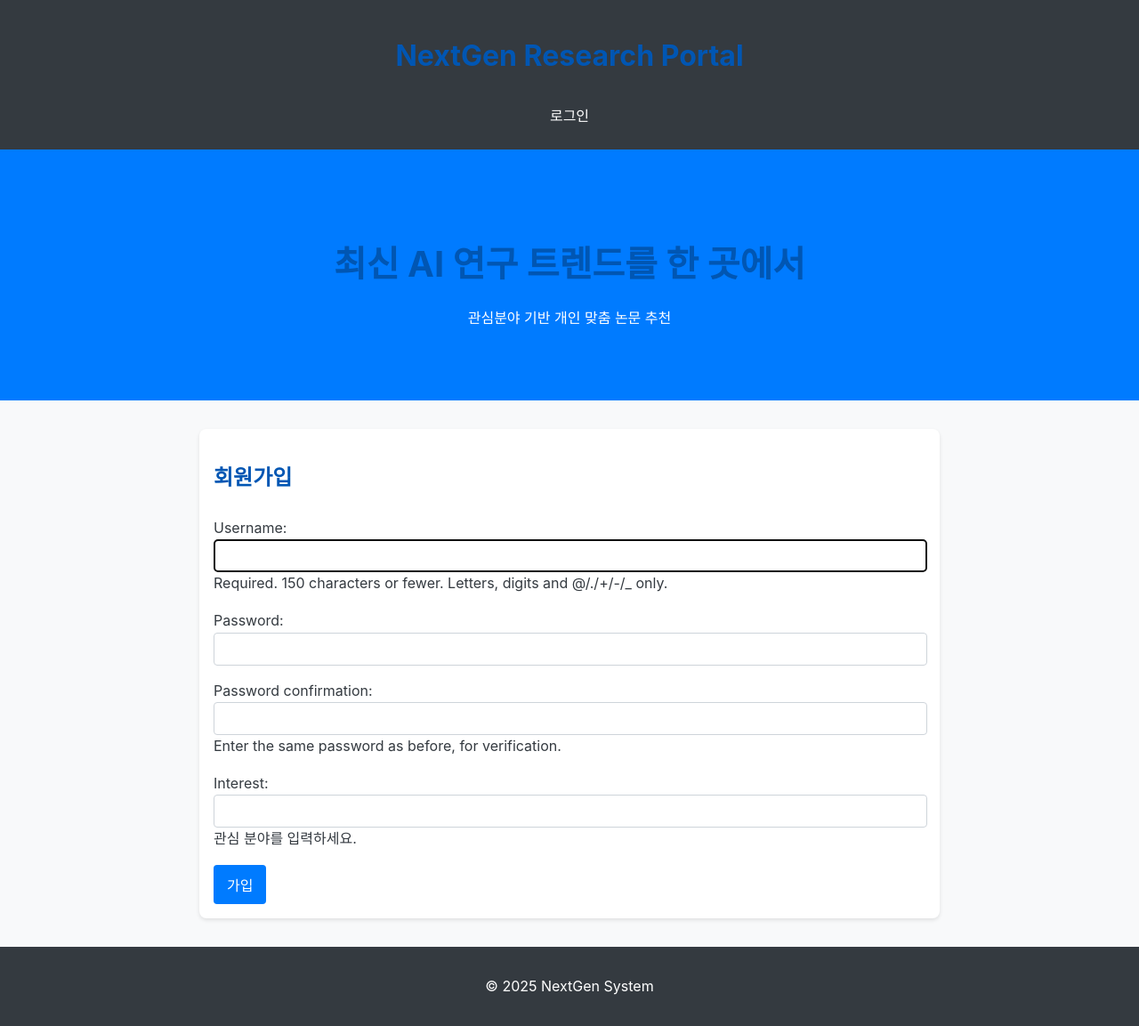
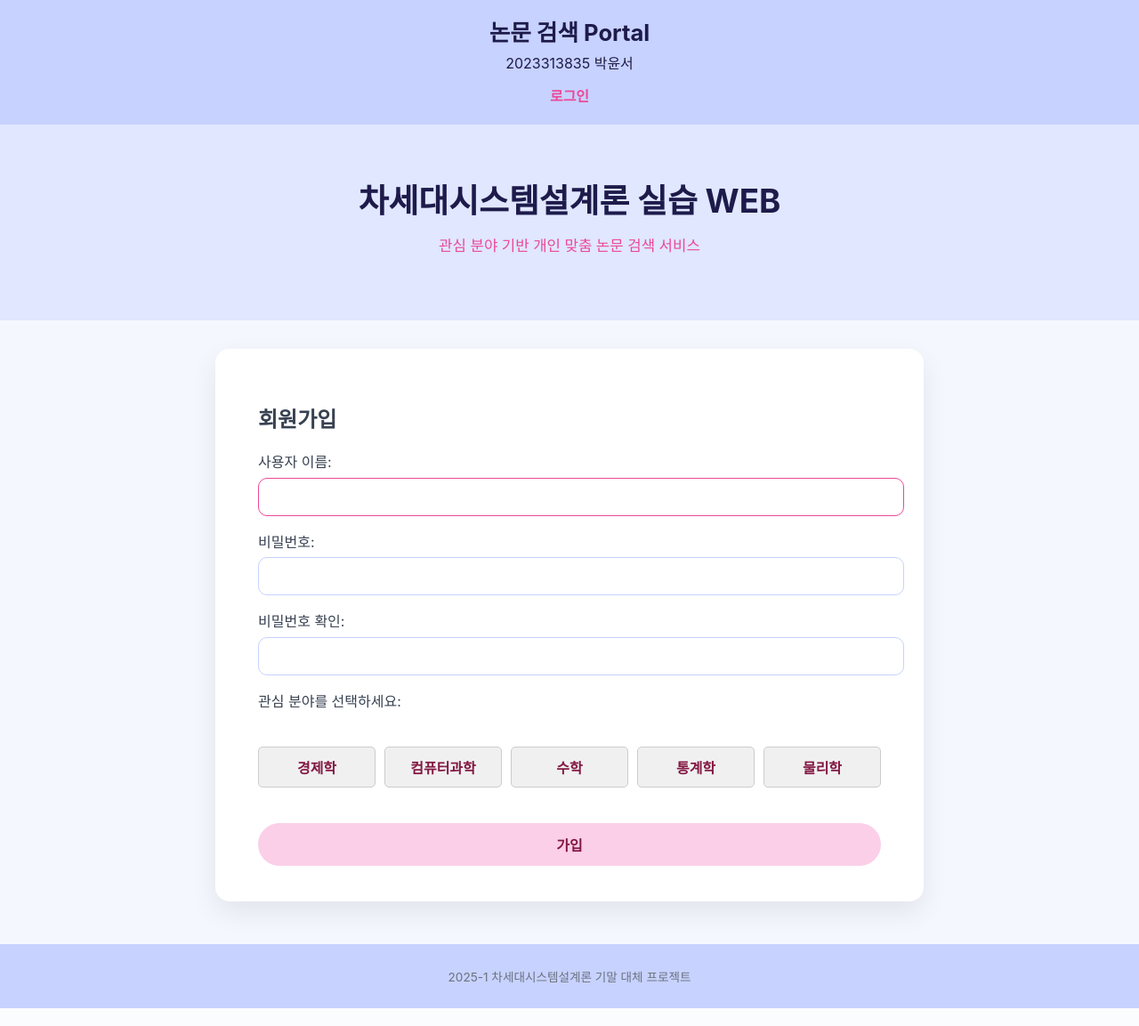
Before and after one commit to Germ-y/SKKU_LIS3050_final_project, a Django app: page /users/signup/ in a window 1280 px wide. Shown: the whole page at 89% size. Run offline with Django 5.2, Linux system fonts and the light colour scheme.

Commit message:
feat: Redesigned UI, enhanced paper crawling, and refined user profile management

```diff
--- a/config/urls.py
+++ b/config/urls.py
@@ -4,7 +4,7 @@ from django.views.generic import RedirectView
 
 urlpatterns = [
     path('admin/', admin.site.urls),
-    path('', RedirectView.as_view(url='/papers/', permanent=True)),  # 루트 URL을 /papers/로 리디렉션
+    path('', RedirectView.as_view(url='/papers/', permanent=True)),
     path('users/', include('users.urls')),
     path('papers/', include('papers.urls')),
 ]
--- a/manage.py
+++ b/manage.py
@@ -1,11 +1,8 @@
-#!/usr/bin/env python
-"""Django's command-line utility for administrative tasks."""
 import os
 import sys
 
 
 def main():
-    """Run administrative tasks."""
     os.environ.setdefault('DJANGO_SETTINGS_MODULE', 'config.settings')
     try:
         from django.core.management import execute_from_command_line
--- a/templates/base.html
+++ b/templates/base.html
@@ -3,45 +3,199 @@
 <head>
     <meta charset="UTF-8">
     <meta name="viewport" content="width=device-width, initial-scale=1.0">
-    <title>NextGen Portal</title>
+    <title>차세대시스템설계론</title>
+
     <style>
-        body { font-family: -apple-system, BlinkMacSystemFont, "Segoe UI", Roboto, "Helvetica Neue", Arial, sans-serif; line-height: 1.6; margin: 0; padding: 0; background-color: #f8f9fa; color: #343a40; }
-        header, footer { background-color: #343a40; color: white; text-align: center; padding: 1rem 0; }
-        header nav { padding: 0.5rem 0; }
-        header nav span, header nav a { color: white; margin: 0 1rem; }
-        .hero { background-color: #007bff; color: white; text-align: center; padding: 4rem 2rem; }
-        .hero h2 { font-size: 2.5rem; margin-bottom: 1rem; }
-        main { max-width: 800px; margin: 2rem auto; padding: 1rem; background-color: white; border-radius: 8px; box-shadow: 0 2px 4px rgba(0,0,0,0.1); }
-        h1, h2, h3 { color: #0056b3; }
-        a { color: #007bff; text-decoration: none; }
-        a:hover { text-decoration: underline; }
-        form { margin-top: 1.5rem; }
-        form p { margin-bottom: 1rem; }
-        input[type="text"], input[type="password"] { width: calc(100% - 20px); padding: 10px; border-radius: 4px; border: 1px solid #ced4da; }
-        button { background-color: #007bff; color: white; padding: 10px 15px; border: none; border-radius: 4px; cursor: pointer; font-size: 1rem; }
-        button:hover { background-color: #0056b3; }
-        hr { border: 0; height: 1px; background-color: #e9ecef; margin: 2rem 0; }
+        body {
+            font-family: -apple-system, BlinkMacSystemFont, "Segoe UI", Roboto, Arial, sans-serif;
+            margin: 0;
+            background-color: #f5f7ff;
+            color: #374151;
+        }
+
+        header {
+            background-color: #c7d2fe;
+            color: #1e1b4b;
+            text-align: center;
+            padding: 1rem 0;
+            min-height: 140px;
+            box-sizing: border-box;
+        }
+
+        header h1 {
+            margin: 0;
+            font-size: 1.6rem;
+        }
+
+        header h2 {
+            margin: 0.3rem 0 0;
+            font-size: 1rem;
+            font-weight: normal;
+        }
+
+        nav {
+            margin-top: 0.8rem;
+            display: flex;
+            justify-content: center;
+            align-items: center;
+            gap: 1rem;
+        }
+
+        nav span {
+            font-size: 0.95rem;
+            color: #3730a3;
+        }
+
+        .nav-guest {
+            color: #f472b6;
+            opacity: 0.8;
+        }
+
+        .link-button {
+            all: unset;
+            cursor: pointer;
+            color: #ec4899;
+            font-weight: 600;
+        }
+
+        .link-button:hover {
+            text-decoration: underline;
+        }
+
+        .hero {
+            background-color: #e0e7ff;
+            text-align: center;
+            padding: 3.5rem 1rem;
+        }
+
+        .hero h2 {
+            margin: 0;
+            font-size: 2.3rem;
+            color: #1e1b4b;
+        }
+
+        .hero p {
+            margin-top: 0.8rem;
+            font-size: 1.05rem;
+            color: #ec4899;
+            font-weight: 500;
+        }
+
+        main {
+        max-width: 700px;
+        width: 90%;
+        margin: 2rem auto 3rem;
+        background-color: white;
+        padding: 2.5rem 3rem;
+        border-radius: 16px;
+        box-shadow: 0 12px 30px rgba(0,0,0,0.08);
+        }
+
+        input[type="text"],
+        input[type="password"] {
+            width: 100%;
+            padding: 12px;
+            margin-top: 0.4rem;
+            border-radius: 10px;
+            border: 1px solid #c7d2fe;
+            font-size: 0.95rem;
+        }
+
+        input:focus {
+            outline: none;
+            border-color: #ec4899;
+        }
+
+        button {
+            margin-top: 1.5rem;
+            width: 100%;
+            background-color: #fbcfe8;
+            color: #831843;
+            border: none;
+            padding: 12px;
+            border-radius: 999px;
+            font-size: 1rem;
+            cursor: pointer;
+            font-weight: 600;
+        }
+
+        button:hover {
+            background-color: #f472b6;
+            color: white;
+        }
+
+        footer {
+            background-color: #c7d2fe;
+            color: #6b7280;
+            text-align: center;
+            padding: 0.8rem 0;
+            font-size: 0.85rem;
+        }
+
+        .paper-card {
+        position: relative;
+        padding: 1.5rem 1.5rem 3rem;
+        border-bottom: 1px solid #e5e7eb;
+        }
+
+        .paper-title a {
+        color: #111827;
+        text-decoration: none;
+        }
+
+        .paper-title a:hover {
+        text-decoration: underline;
+        }
+
+        .paper-actions {
+        position: absolute;
+        right: 1.5rem;
+        bottom: 1.2rem;
+        }
+
+        .pdf-button {
+        background-color: #fbcfe8;
+        color: #831843;
+        padding: 6px 14px;
+        border-radius: 999px;
+        font-size: 0.85rem;
+        font-weight: 600;
+        text-decoration: none;
+        }
+
+        .pdf-button:hover {
+            background-color: #f472b6;
+            color: white;
+        }
     </style>
 </head>
+
 <body>
+<header>
+    <h1>논문 검색 Portal</h1>
+    <h2>2023313835 박윤서</h2>
 
-<header>
-    <h1>NextGen Research Portal</h1>
     <nav>
-        {% if user.is_authenticated %}
-            <span>환영합니다, {{ user.username }}님!</span>
-            <a href="{% url 'logout' %}">로그아웃</a>
-            <a href="{% url 'paper_list' %}">논문 목록</a>
-        {% else %}
-            <a href="{% url 'login' %}">로그인</a>
-        {% endif %}
-    </nav>
+    {% if user.is_authenticated %}
+        <span>환영합니다, {{ user.username }}님</span>
+        <form action="{% url 'logout' %}" method="post" style="display:inline; margin:0;">
+            {% csrf_token %}
+            <button type="submit" class="link-button">로그아웃</button>
+        </form>
+    {% elif request.resolver_match.url_name == 'signup' %}
+        <a href="{% url 'login' %}" class="link-button">로그인</a>
+    {% else %}
+        <span class="nav-guest">로그인 후 이용해주세요</span>
+    {% endif %}
+</nav>
 </header>
 
+{% if request.resolver_match.url_name == 'login' or request.resolver_match.url_name == 'signup' %}
 <section class="hero">
-    <h2>최신 AI 연구 트렌드를 한 곳에서</h2>
-    <p>관심분야 기반 개인 맞춤 논문 추천</p>
+    <h2>차세대시스템설계론 실습 WEB</h2>
+    <p>관심 분야 기반 개인 맞춤 논문 검색 서비스</p>
 </section>
+{% endif %}
 
 <main>
     {% block content %}
@@ -49,7 +203,7 @@
 </main>
 
 <footer>
-    <p>© 2025 NextGen System</p>
+    <p>2025-1 차세대시스템설계론 기말 대체 프로젝트</p>
 </footer>
 
 </body>
--- a/users/forms.py
+++ b/users/forms.py
@@ -1,10 +1,11 @@
 from django import forms
 from django.contrib.auth.forms import UserCreationForm
 from django.contrib.auth.models import User
+from .models import Profile
 
 class SignupForm(UserCreationForm):
-    interest = forms.CharField(max_length=100, help_text='관심 분야를 입력하세요.')
+    interest = forms.ChoiceField(choices=Profile.INTEREST_CHOICES, label='관심 분야')
 
     class Meta(UserCreationForm.Meta):
         model = User
-        fields = ('username',) # email 필드 제거
+        fields = UserCreationForm.Meta.fields
--- a/users/templates/users/signup.html
+++ b/users/templates/users/signup.html
@@ -2,9 +2,67 @@
 
 {% block content %}
   <h2>회원가입</h2>
+  {% if form.errors %}
+    <div style="color:red;">
+      {% for field in form %}
+        {% for error in field.errors %}
+          <p>{{ error }}</p>
+        {% endfor %}
+      {% endfor %}
+      {% for error in form.non_field_errors %}
+        <p>{{ error }}</p>
+      {% endfor %}
+    </div>
+  {% endif %}
   <form method="post">
     {% csrf_token %}
-    {{ form.as_p }}
+    <p>
+      <label for="{{ form.username.id_for_label }}">사용자 이름:</label>
+      {{ form.username }}
+    </p>
+    <p>
+      <label for="{{ form.password1.id_for_label }}">비밀번호:</label>
+      {{ form.password1 }}
+    </p>
+    <p>
+      <label for="{{ form.password2.id_for_label }}">비밀번호 확인:</label>
+      {{ form.password2 }}
+    </p>
+    <p>
+      <label for="id_interest">관심 분야를 선택하세요:</label>
+      <div id="interest-selection" style="display: grid; grid-template-columns: repeat(auto-fill, minmax(120px, 1fr)); gap: 10px; margin-top: 10px;">
+        {% for value, label in form.interest.field.choices %}
+          <button type="button" class="interest-button" data-value="{{ value }}" style="padding: 10px; border: 1px solid #ccc; border-radius: 5px; background-color: #f0f0f0; cursor: pointer;">
+            {{ label }}
+          </button>
+        {% endfor %}
+      </div>
+      <input type="hidden" name="{{ form.interest.html_name }}" id="id_interest">
+    </p>
+
     <button type="submit">가입</button>
   </form>
+
+  <script>
+    document.addEventListener('DOMContentLoaded', function() {
+      const interestButtons = document.querySelectorAll('.interest-button');
+      const hiddenInterestInput = document.getElementById('id_interest');
+
+      interestButtons.forEach(button => {
+        button.addEventListener('click', function() {
+          interestButtons.forEach(btn => {
+            btn.style.backgroundColor = '#f0f0f0';
+            btn.style.borderColor = '#ccc';
+            btn.style.color = '#333';
+          });
+
+          this.style.backgroundColor = '#fbcfe8';
+          this.style.borderColor = '#831843';
+          this.style.color = '#831843';
+
+          hiddenInterestInput.value = this.dataset.value;
+        });
+      });
+    });
+  </script>
 {% endblock %}
--- a/users/views.py
+++ b/users/views.py
@@ -2,7 +2,6 @@ from django.shortcuts import render, redirect
 from django.contrib import messages
 from .forms import SignupForm
 from django.contrib.auth import login
-
 
 def signup_view(request):
     if request.method == "POST":
@@ -12,7 +11,7 @@ def signup_view(request):
             user.profile.interest = form.cleaned_data.get('interest')
             user.save()
             messages.success(request, "회원가입 완료!")
-            login(request, user) # 회원가입 후 바로 로그인
+            login(request, user)
             return redirect("paper_list")
     else:
         form = SignupForm()
```
Also changed, not shown: config/settings.py (+2 -5 lines), papers/crawler.py (+9 -19 lines), papers/templates/papers/detail.html (deleted, +0 -12 lines), papers/templates/papers/list.html (+29 -6 lines), papers/views.py (+10 -9 lines), users/models.py (+8 -1 lines), users/templates/users/home.html (deleted, +0 -8 lines), README.md, users/migrations/0002_alter_profile_interest.py (added).
